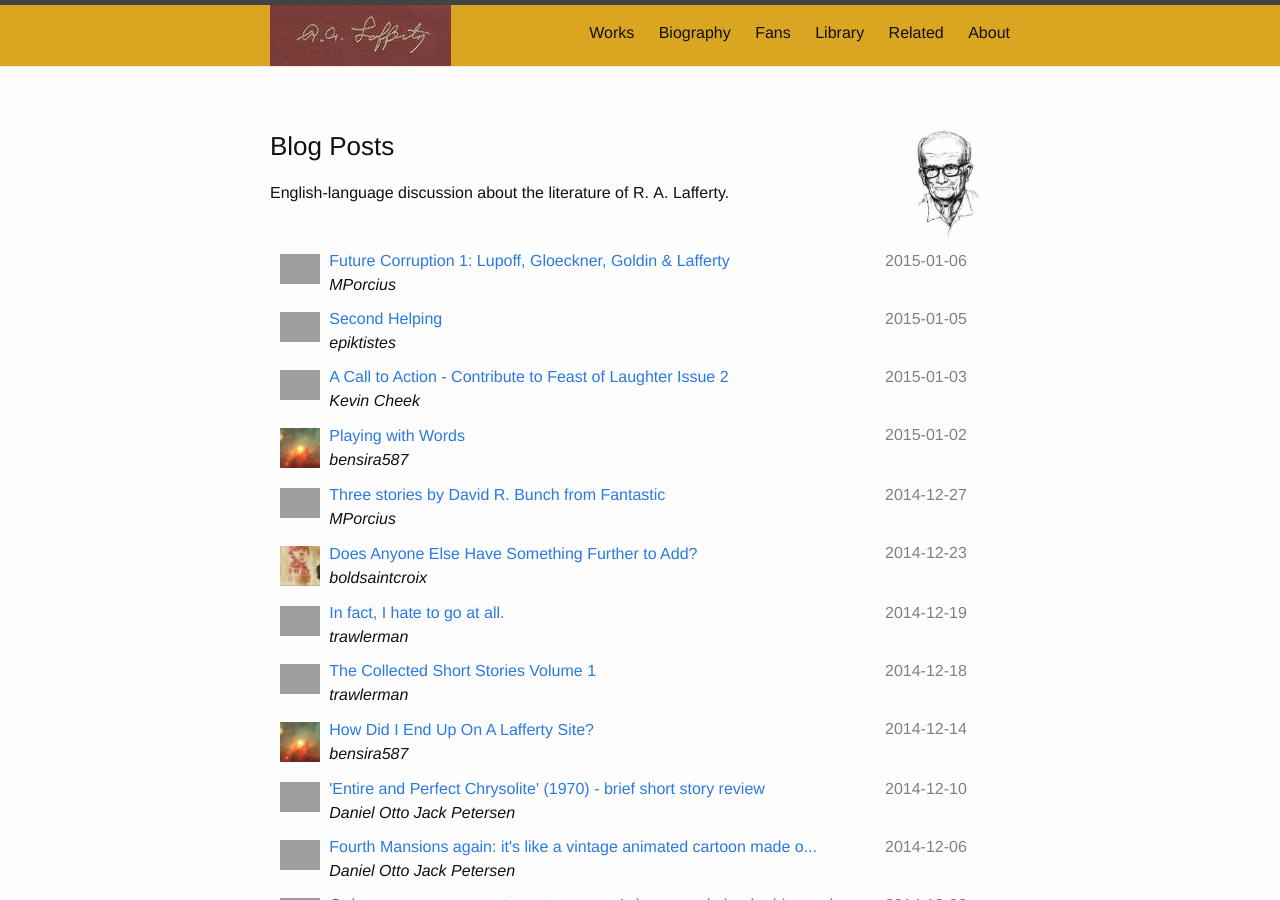
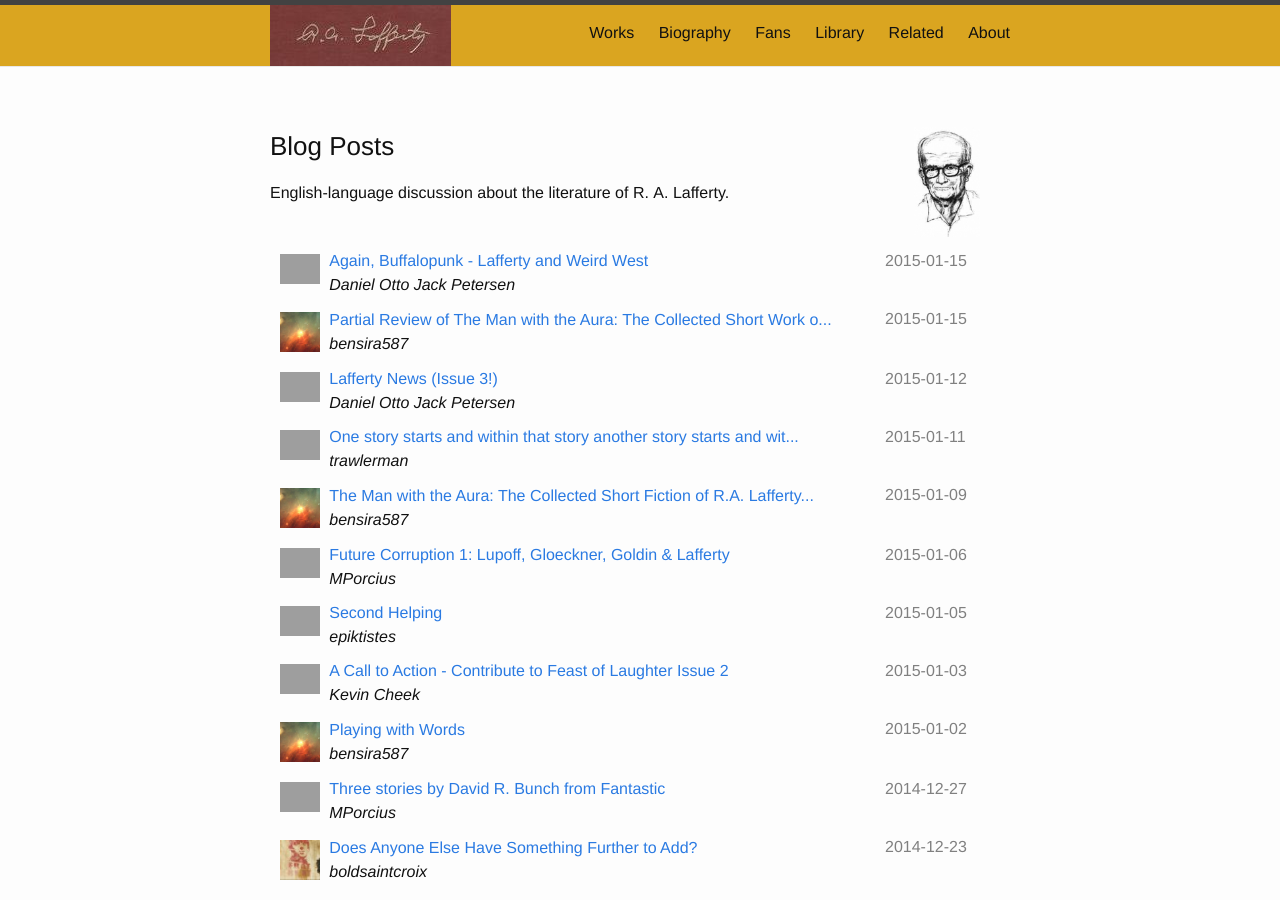
Before and after one commit to ralafferty/ralafferty.github.io, a Jekyll site: the page built from pages/blogs.md, in a window 1280 px wide and 900 px high. Built offline with Jekyll 4.4.1, drawn with Linux system fonts in a browser that asks for light colours; nearby versions of some CDN libraries; grey boxes are pictures that could not be loaded.

Commit message:
update blog posts, interview

```diff
--- a/_data/blog.json
+++ b/_data/blog.json
@@ -1,5 +1,40 @@
 {
   "entries": [
+{
+	"link":"http://antsofgodarequeerfish.blogspot.com/2015/01/again-buffalopunk-lafferty-and-weird.html",
+	"title":"Again, Buffalopunk - Lafferty and Weird West",
+	"author":"Daniel Otto Jack Petersen",
+	"image":"http://lh3.googleusercontent.com/-MtedIW9IM-M/AAAAAAAAAAI/AAAAAAAAAOo/sTT9BjQKOtg/s80-c/photo.jpg",
+	"date":"2015-01-15",
+},
+{
+	"link":"https://rjwizard.wordpress.com/2015/01/15/partial-review-of-the-man-with-the-aura-the-collected-short-work-of-r-a-lafferty-volume-two/",
+	"title":"Partial Review of The Man with the Aura: The Collected Short Work of R.A...",
+	"author":"bensira587",
+	"image":"http://www.ralafferty.org/images/rjwizard.jpg",
+	"date":"2015-01-15",
+},
+{
+	"link":"http://antsofgodarequeerfish.blogspot.com/2015/01/lafferty-news-issue-3.html",
+	"title":"Lafferty News (Issue 3!)",
+	"author":"Daniel Otto Jack Petersen",
+	"image":"http://lh3.googleusercontent.com/-MtedIW9IM-M/AAAAAAAAAAI/AAAAAAAAAOo/sTT9BjQKOtg/s80-c/photo.jpg",
+	"date":"2015-01-12",
+},
+{
+	"link":"http://failingevenbetter.blogspot.com/2015/01/one-story-starts-and-within-that-story.html",
+	"title":"One story starts and within that story another story starts and within t...",
+	"author":"trawlerman",
+	"image":"http://1.bp.blogspot.com/-vLwmKcDMBzg/U667sjPycmI/AAAAAAAAA2Y/UzL0j0IWK8U/s1600/*",
+	"date":"2015-01-11",
+},
+{
+	"link":"https://rjwizard.wordpress.com/2015/01/09/the-man-with-the-aura-the-collected-short-fiction-of-r-a-lafferty-volume-2/",
+	"title":"The Man with the Aura: The Collected Short Fiction of R.A. Lafferty Volu...",
+	"author":"bensira587",
+	"image":"http://www.ralafferty.org/images/rjwizard.jpg",
+	"date":"2015-01-09",
+},
 {
 	"link":"http://mporcius.blogspot.com/2015/01/future-corruption-1-lupoff-gloeckner.html",
 	"title":"Future Corruption 1: Lupoff, Gloeckner, Goldin & Lafferty",
```
Also changed, not shown: _data/timeline.json (+26 -5 lines), biography.md (+2 -1 lines), works.md (+6 -2 lines).
